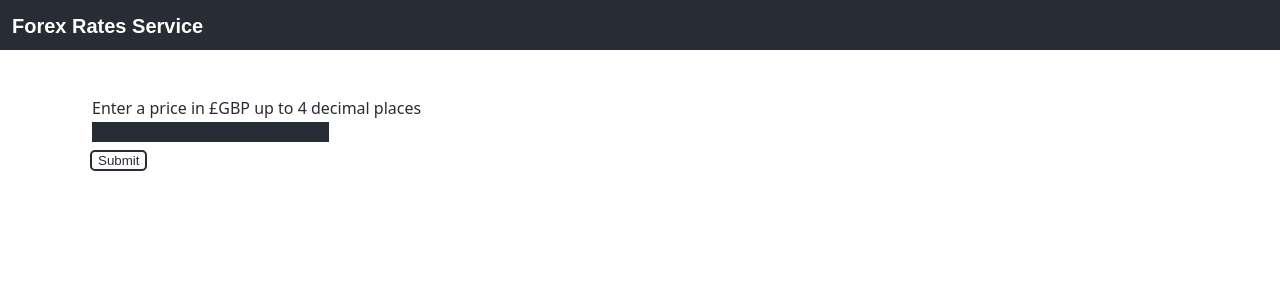
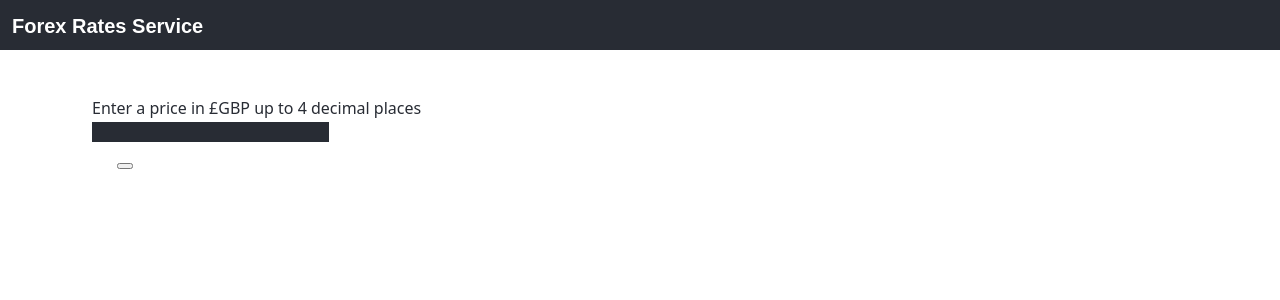
Before and after one commit to FergusLemon/FrontEndTest, a React (Create React App) app: page / in a window 1280 px wide. Shown: the top 300 px of the page. Built offline with nearby package versions, Linux system fonts and the light colour scheme.

Commit message:
Refactor Button component to make reusable
Why:

So we can use the same component for search and sort.

This change addresses the need by:

Refactoring the Button component and passing in different functions from
the App component for searching and sorting.

```diff
--- a/src/Button/Button.css
+++ b/src/Button/Button.css
@@ -1,12 +1,12 @@
 .button-container {
   position: relative;
   top: 85px;
-  left: 65px;
+  left: 25px;
   height: 40px;
   width: 200px;
 }
 
-.submit-rate-request {
+#Search, #Sort {
   position: absolute;
   left: 25px;
   background-color: #ffffff;
@@ -25,6 +25,6 @@ button:active {
 
 button:hover {
   background-color: #ffffff;
-  color: #9effc8;
+  color: #00662c;
   border: 2px solid #9effc8;
 }
--- a/src/Button/Button.js
+++ b/src/Button/Button.js
@@ -4,7 +4,13 @@ import './Button.css'
 function Button(props) {
   return (
     <div className="button-container">
-      <button className="submit-rate-request">Submit</button>
+      <button
+        className="submit-request"
+        id={props.children}
+        onClick={ev => props.canClick && props.handleClick()}
+      >
+        {props.children}
+      </button>
     </div>
   )
 }
```
Also changed, not shown: src/Button/Button_test.js (deleted), 1 other file (tests, documents, lock files or other folders).
